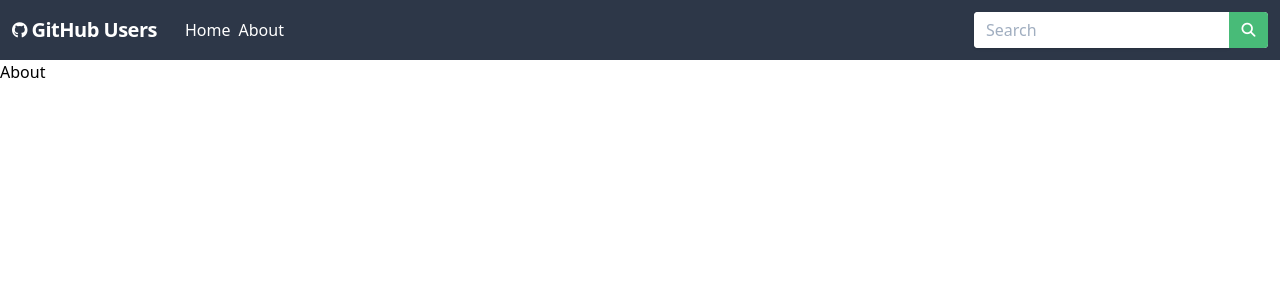
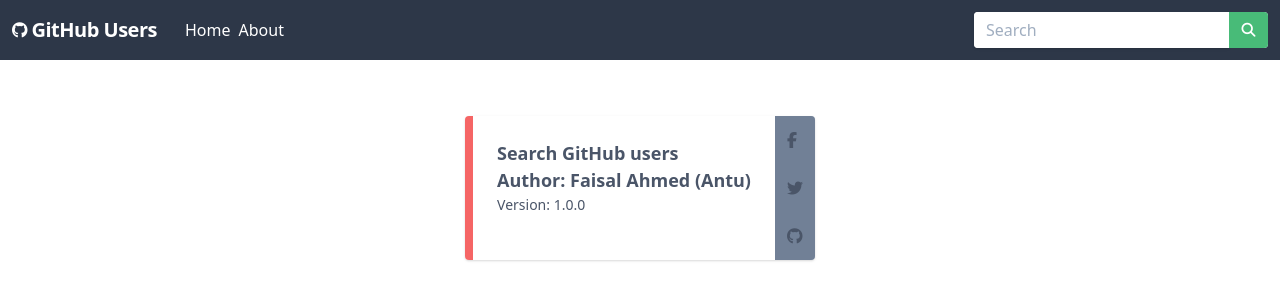
Before and after one commit to faisalantu/Github-Finder-with-tailwind, a React (Create React App) app: page /about in a window 1280 px wide. Shown: the top 300 px of the page. Built offline with nearby package versions, Linux system fonts and the light colour scheme.

Commit message:
📃 Worked on "About" page
🃏- Created a cool looking card with all my 🔗 Socials.

still need to work in description ⏸

```diff
--- a/src/App.js
+++ b/src/App.js
@@ -5,6 +5,7 @@
 import { BrowserRouter as Router, Switch, Route } from "react-router-dom";
 import GithubContextProvider from "./context/github/GithubContext";
 import UserPage from "./components/users/UserPage";
+import About from "./components/pages/About";
 
 function App() {
   return (
@@ -18,7 +19,7 @@
             </div>
             <Switch>
               <Route exact path="/about">
-                <h1>About</h1>
+                <About />
               </Route>
               <Route
                 exact
--- a/src/components/pages/About.js
+++ b/src/components/pages/About.js
@@ -1,13 +1,50 @@
-import React from 'react'
+import React from "react";
 
 const About = () => {
-    return (
-        <div>
-            <h1>About this app</h1>
-            <p>app to search github users</p>
-            <p>version 1.0.0</p>
+  return (
+    <div className="flex justify-center self-center h-full w-full mt-8">
+      <div className="flex text-gray-700 border-l-8 border-red-500 border-solid subpixel-antialiased shadow rounded overflow-hidden mt-6">
+        <div className="flex-1 p-6">
+          <p className=" text-lg font-bold">Search GitHub users</p>
+          <h1 className="text-lg font-semibold">Author: Faisal Ahmed (Antu)</h1>
+          <p className="text-sm">Version: 1.0.0</p>
         </div>
-    )
-}
+        <div className="flex-2 bg-gray-400">
+          {/*             <ul className='flex flex-col justify-between'>
+                <li className='p-3 bg-gray-600'> <a href="facebook.com/antufa p-3 bg-gray-600'"> <i class="fab fa-facebook-f"></i></a></li>
+                <li className='p-3 bg-gray-500'> <a href="facebook.com/antufa"> <i class="fab fa-twitter"></i></a></li>
+                <li className='p-3 bg-gray-400'> <a href="facebook.com/antufa"> <i class="fab fa-github"></i></a></li>
+            </ul> */}
+          <div className="flex flex-col justify-between">
+            <a
+              className="p-3 bg-gray-600"
+              rel="noopener noreferrer"
+              href="http://www.facebook.com/antufa"
+              target="_blank"
+            >
+              <i class="fab fa-facebook-f"></i>
+            </a>
+            <a
+              className="p-3 bg-gray-600"
+              rel="noopener noreferrer"
+              href="https://twitter.com/fa_antu"
+              target="_blank"
+            >
+              <i class="fab fa-twitter"></i>
+            </a>
+            <a
+              className="p-3 bg-gray-600"
+              rel="noopener noreferrer"
+              href="http://github.com/faisalantu"
+              target="_blank"
+            >
+              <i class="fab fa-github"></i>
+            </a>
+          </div>
+        </div>
+      </div>
+    </div>
+  );
+};
 
-export default About
+export default About;
--- a/src/context/github/GithubContext.js
+++ b/src/context/github/GithubContext.js
@@ -34,6 +34,7 @@
     );
     setSingleUserData(res.data);
     setLoading(false);
+    console.log(loading)
   };
   return (
     <GithubContext.Provider
```
